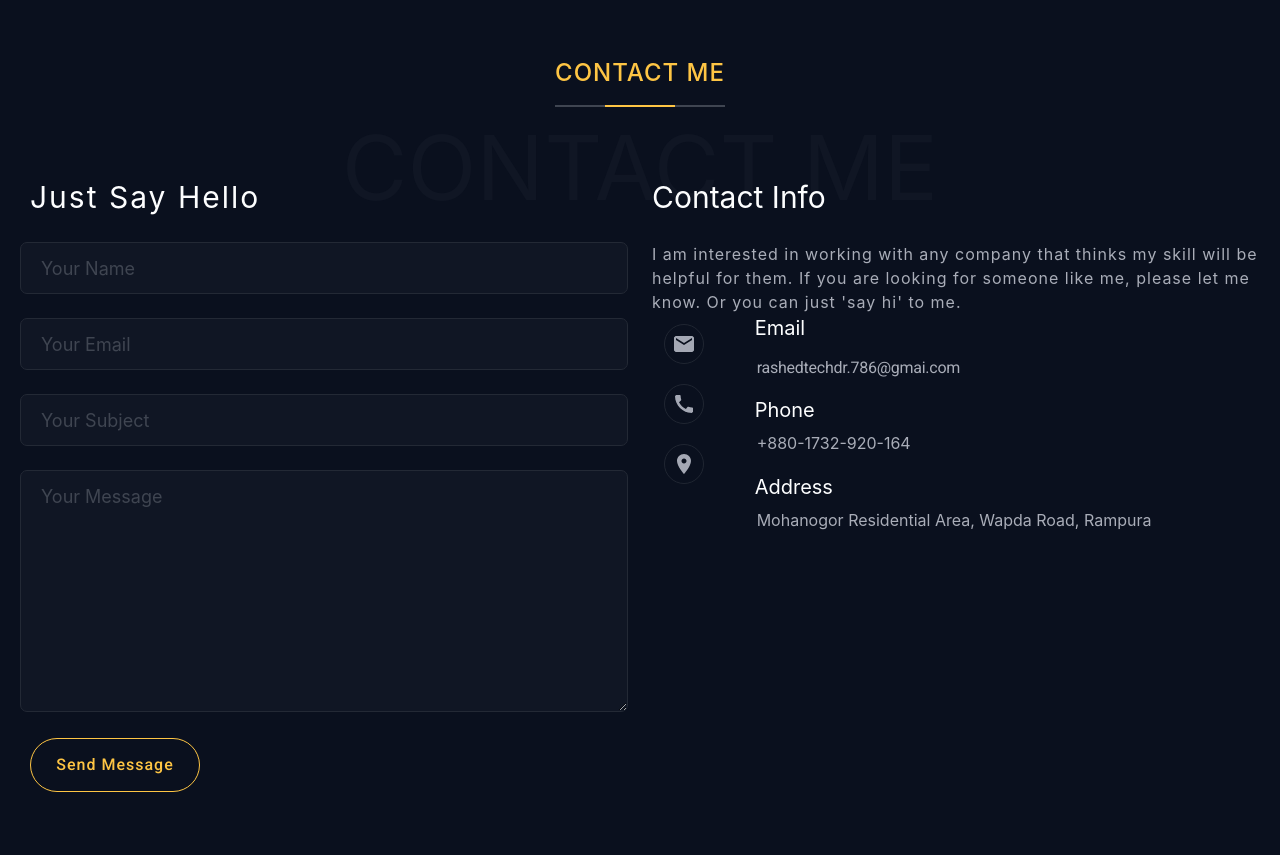
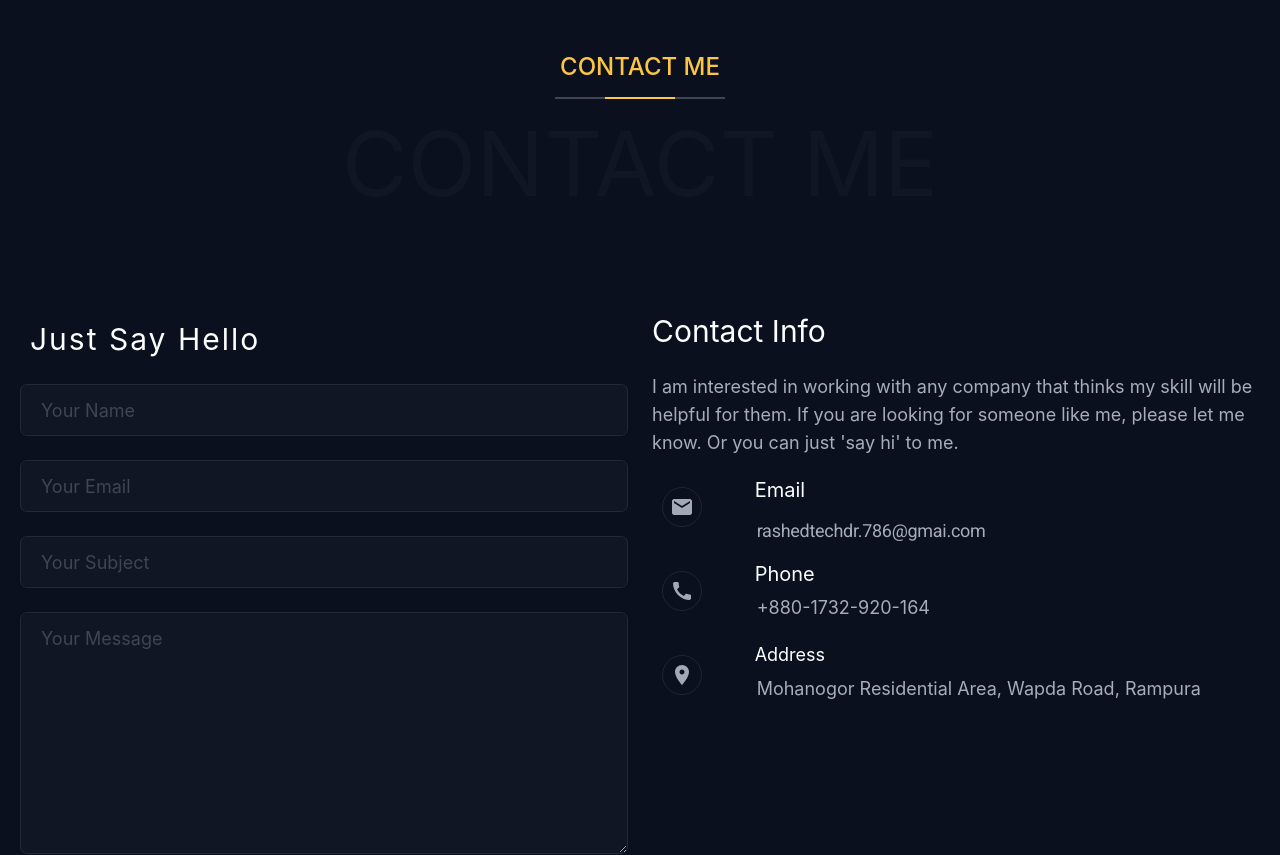
Before and after one commit to mrrased/rased-me, a React (Create React App) app: page /contact in a window 1280 px wide. Shown: the top 855 px of the page. Built offline with nearby package versions, Linux system fonts and the light colour scheme.

Commit message:
added image center

```diff
--- a/src/Component/Pages/About/About.js
+++ b/src/Component/Pages/About/About.js
@@ -33,7 +33,7 @@ const About = () => {
             <div>
                 <h4 className='text-[#fec544] text-2xl uppercase font-base text-center -mt-[180px] font-fontFamily tracking-widest about-h4'>About Me</h4>
             </div>
-            <div className='mt-[10rem]'>
+            <div className='mt-[13rem]'>
                 <Box sx={{ flexGrow: 1 }}>
                     <Grid container spacing={{ xs: 2, md: 3 }} columns={{ xs: 4, sm: 8, md: 12 }}>
 
@@ -46,7 +46,7 @@ const About = () => {
                             <Grid item xs={12} sm={12} md={7} data-aos="fade-down" >
                                 <h2 className='text-[#fdfeff] text-4xl font-normal mb-4 mt-0 font-fontFamily'>Hi! I'am Rashedur Rahman</h2>
                                 <h4 className='text-[#fec544] text-2xl font-normal mb-4 mt-0 font-fontFamily'>Junior Frontend Developer (MERN) </h4>
-                                <p className='text-[#a9adb8] text-base font-normal mb-4 mt-0 font-fontFamily px-0.5'>I'm passionate to work with new technologies. I wanna build my career with web       development. And i am optimistic about my bright developing career. I do many projects  with react, reactJs, NodeJs with Firebase. Some of my projects are shown here.</p>
+                                <p className='text-[#a9adb8] text-base font-normal mb-4 mt-0 font-fontFamily px-0.5'>I'm passionate to work with new technologies. I wanna build my career with web development. And i am optimistic about my bright developing career. I do many projects  with react, reactJs, NodeJs with Firebase. Some of my projects are shown here.</p>
                                 <Grid container spacing={{ xs: 1, md: 1 }} columns={{ xs: 12, sm: 12, md: 12 }}>
                                     <Grid item xs={2} sm={2} md={2}>
                                         <div className='text-[#a9adb8] text-base font-normal mb-4 mt-0 font-fontFamily px-0.5'>
--- a/src/Component/Pages/Contact/Contact.js
+++ b/src/Component/Pages/Contact/Contact.js
@@ -26,32 +26,15 @@ const Contact = () => {
     },[])
 
     return (
-        <div style={{backgroundColor: '#0a101e', paddingTop: '100px', paddingBottom: '100px', paddingLeft: '20px', paddingRight: '20px'}} id="contact">
+        <div className='bg-[#0a101e] py-24 px-5' id="contact">
 
             <div className='about-bg'>
-                <h2 style={{
-                    color: '#151B2980',
-                    fontSize: '90px',
-                    textTransform: 'uppercase',
-                    marginTop: '0px',
-                    textAlign: 'center',
-
-                    }}
-                >Contact Me</h2>
-
+                <h2 className='text-[#151B2980] text-[5.625rem] uppercase mt-0 text-center'>Contact Me</h2>
             </div>
             <div>
-                <h4 className='about-h4' style={{
-                    fontSize: '24px',
-                    fontWeight: 500,
-                    textTransform: 'uppercase',
-                    color: '#fec544',
-                    letterSpacing: '1px',
-                    marginTop: '-180px',
-                    textAlign: 'center'
-                }}>Contact Me</h4>
+                <h4 className='about-h4 text-2xl font-medium uppercase text-[#fec544] -mt-[11.25rem] text-center'>Contact Me</h4>
             </div>
-            <div style={{marginTop: '90px'}}>
+            <div className='mt-[15rem]'>
             <Box sx={{ flexGrow: 1 }}>
                 <Grid container  spacing={{ xs: 2, md: 3 }} columns={{ xs: 12, sm: 12, md: 12 }}>
 
@@ -59,38 +42,14 @@ const Contact = () => {
                         <ContactForm />
                     </Grid>
                     <Grid item xs={12} sm={12} md={6} data-aos="zoom-in">
-                        <h3 style={{
-                            color: '#FDFEFF',
-                            fontSize: '30px',
-                            fontWeight: 400,
-                            marginTop: '-6px',
-                            marginBottom: '22px'
-                        }}>Contact Info</h3>
-
+                        <h3 className='text-[#FDFEFF] text-3xl font-normal -mt-2.5 mb-6'>Contact Info</h3>
                         <div>
-                            <p style={{
-                                color: '#a9adb8',
-                                fontSize: '16px',
-                                fontWeight: 400,
-                                letterSpacing: '1px'
-                            }}>I am interested in working with any company that thinks my skill will be helpful for them. If you are looking for someone like me, please let me know. Or you can just 'say hi' to me.
-
-                            </p>
+                            <p className='text-[#a9adb8] text-lg mb-5'>I am interested in working with any company that thinks my skill will be helpful for them. If you are looking for someone like me, please let me know. Or you can just 'say hi' to me.</p>
                         </div>
-
-
                         <Grid container spacing={{ xs: 1, md: 1 }} columns={{ xs: 12, sm:12, md: 12 }}>
                             <Grid item xs={2} sm={2} md={2}>
-                                        <div style={{
-                                            color: '#a9adb8',
-                                            paddingLeft: '2px',
-                                            paddingRight: '2px',
-                                            fontSize: '14px',
-                                            fontWeight: 400,
-                                            marginBottom: '18px',
-                                            letterSpacing: '1px'
-                                        }}>
-                                            <p><EmailIcon
+                                <ul className='text-[#a9adb8] px-.5 text-sm font-normal space-y-6'>
+                                    <li><EmailIcon
                                     sx={{
                                         border: '1px solid #202632',
                                         borderRadius: '50%',
@@ -101,8 +60,8 @@ const Contact = () => {
                                         transition: '.4s',
                                         ':hover':{border: '1px solid #FEC544',  cursor: 'pointer'}
                                         }}
-                                            /></p>
-                                            <p><CallIcon
+                                    /></li>
+                                    <li><CallIcon
                                     sx={{
                                         border: '1px solid #202632',
                                         borderRadius: '50%',
@@ -113,8 +72,8 @@ const Contact = () => {
                                         transition: '.4s',
                                         ':hover':{border: '1px solid #FEC544', cursor: 'pointer'}
                                         }}
-                                            /></p>
-                                            <p><LocationOnIcon
+                                    /></li>
+                                    <li><LocationOnIcon
                                     sx={{
                                         border: '1px solid #202632',
                                         borderRadius: '50%',
@@ -125,27 +84,19 @@ const Contact = () => {
                                         transition: '.4s',
                                         ':hover':{border: '1px solid #FEC544', cursor: 'pointer'}
                                         }}
-                                            /></p>
-                                        </div>
+                                    /></li>
+                                </ul>
                             </Grid>
                             <Grid item xs={10} sm={10} md={10}>
                                 <div>
-                                            <h4 style={{
-                                                color: '#FDFEFF',
-                                                fontSize: '20px',
-                                                marginBottom: '6px',
-                                                marginTop: '-1px'
-
-                                                }}
-                                            >Email</h4>
-
+                                    <h4 className='text-[#FDFEFF] text-xl mb-1.5 -mt-[1px]'>Email</h4>
                                     <Typography sx={{
                                         color: '#a9adb8',
                                         paddingLeft: '2px',
                                         paddingRight: '2px',
-                                            fontSize: '16px',
+                                        fontSize: '18px',
                                         fontWeight: 400,
-                                            marginBottom: '18px',
+                                        marginBottom: '20px',
                                         transition: '.6s',
                                         marginTop: '16px',
                                         ':hover':{
@@ -155,46 +106,14 @@ const Contact = () => {
                                     }} variant="h1" component="p">
                                         rashedtechdr.786@gmai.com
                                     </Typography>
-
-                                            <h4 style={{
-                                                color: '#FDFEFF',
-                                                fontSize: '20px',
-                                                marginBottom: '6px',
-                                                marginTop: '-1px'
-
-                                            }}>Phone</h4>
-
-                                            <p style={{
-                                            color: '#a9adb8',
-                                            paddingLeft: '2px',
-                                            paddingRight: '2px',
-                                            fontSize: '16px',
-                                            fontWeight: 400,
-                                            marginBottom: '18px',
-                                        }}> +880-1732-920-164</p>
-
-                                            <h4 style={{
-                                                color: '#FDFEFF',
-                                                fontSize: '20px',
-                                                marginBottom: '6px',
-                                                marginTop: '-1px'
-
-                                            }}
-                                            >Address</h4>
-                                            <p style={{
-                                            color: '#a9adb8',
-                                            paddingLeft: '2px',
-                                            paddingRight: '2px',
-                                            fontSize: '16px',
-                                            fontWeight: 400,
-                                            marginBottom: '18px',
-                                        }}> Mohanogor Residential Area, Wapda Road, Rampura</p>
-
+                                    <h4 className='text-[#FDFEFF] text-xl mb-1.5 -mt-[1px]'>Phone</h4>
+                                    <p className='text-[#a9adb8] px-0.5 text-lg font-normal mb-5'>+880-1732-920-164</p>
+                                    <h4 className='text-[#FDFEFF] text-lg mb-1.5 -mt-[1px]'>Address</h4>
+                                    <p className='text-[#a9adb8] px-0.5 text-lg font-normal mb-4.5'>Mohanogor Residential Area, Wapda Road, Rampura</p>
                                 </div>
                             </Grid>
                         </Grid>
                     </Grid>
-
                 </Grid>
             </Box>
             </div>
--- a/src/Component/Pages/FullPages/FullPages.js
+++ b/src/Component/Pages/FullPages/FullPages.js
@@ -194,7 +194,7 @@ const FullPages = (props) => {
                     <About />
                     <Blog />
                     <Contact />
-                    {/* <Footer /> */}
+                    <Footer />
                 </Box>
             </Box>
         </div>
```
Also changed, not shown: src/Component/Pages/Blog/Blog.js (+18 -15 lines). Lines whose indentation alone changed are shown as unchanged.
